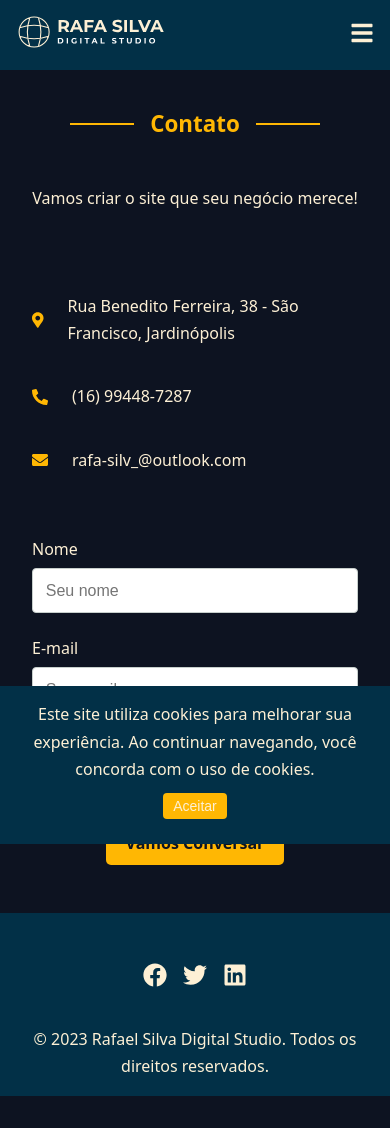
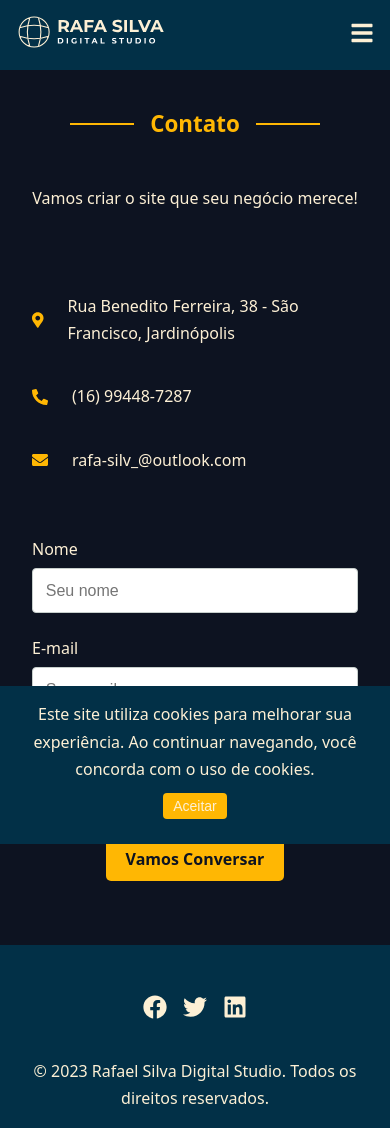
Before and after one commit to RafaelSilva2k22/RafaSilvaDigitalStudio, a Next.js app: page /contact in a window 390 px wide. Before the commit the page ends 1096 px from the top, so only its background shows below. Built offline with nearby package versions, Linux system fonts and the light colour scheme.

Commit message:
Atualizar o contact.css

```diff
--- a/src/app/styles/contact.css
+++ b/src/app/styles/contact.css
@@ -114,6 +114,6 @@
   .styledButton {
     font-size: var(--font-small);
     padding: 0.7rem 1.2rem;
-    margin: 0 auto;
+    margin: 1rem auto;
   }
 }
```
